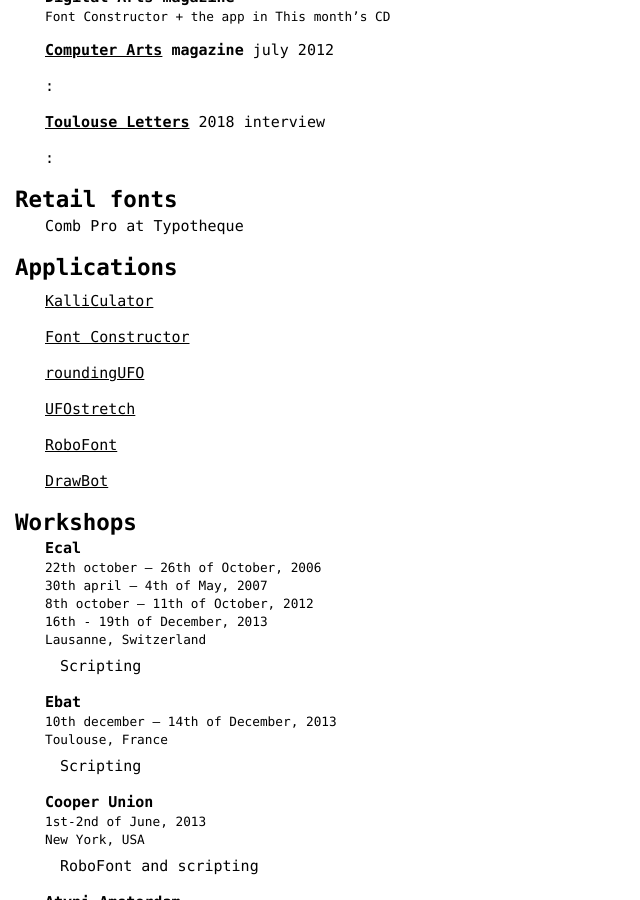
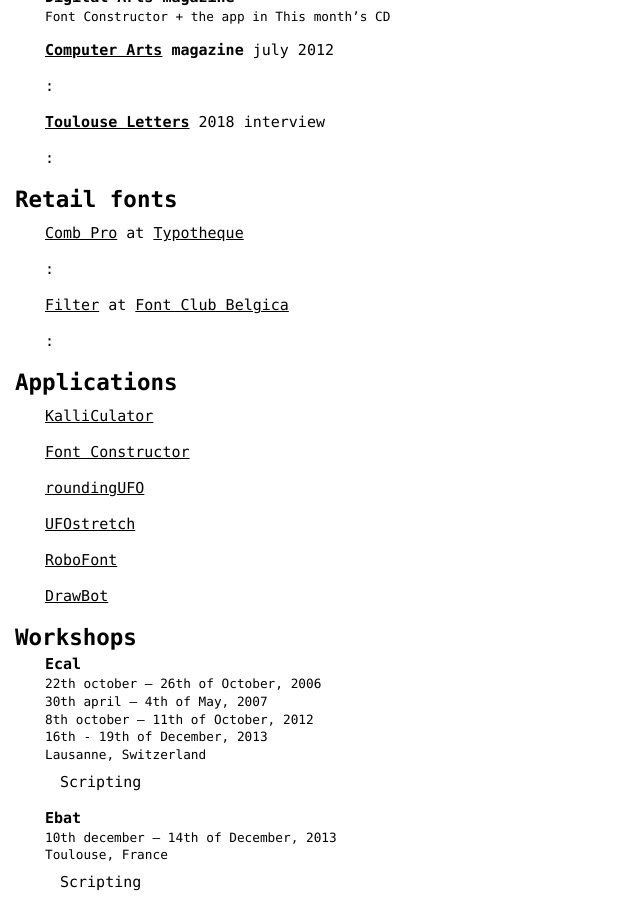
Before and after one commit to typemytype/typemytype-site, a Jekyll site: the page built from about.md, in a window 1280 px wide and 900 px high, scrolled down 4424 px. Shown: the whole window, without its empty margins (0-640 px from the left). Built offline with Jekyll 4.4.1, drawn with Linux system fonts in a browser that asks for light colours; nearby versions of some CDN libraries; some web fonts are replaced.

Commit message:
Add 'Filter' font to Retail fonts section
Added a new font entry for 'Filter' at Font Club Belgica.

```diff
--- a/about.md
+++ b/about.md
@@ -261,6 +261,10 @@
 
   :
 
+* [Filter](https://fontclubbelgica.com/typefaces/filter/) at [Font Club Belgica](https://fontclubbelgica.com/)
+
+  :
+
 ## [Applications]({{ site.baseurl }}/applications)
 
 * [KalliCulator][KC]
```
